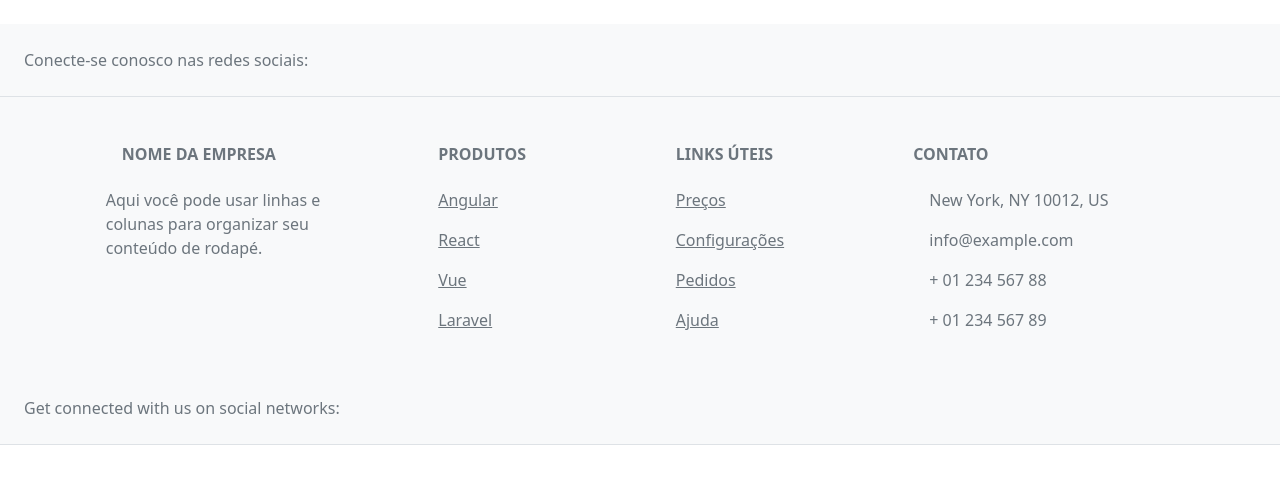
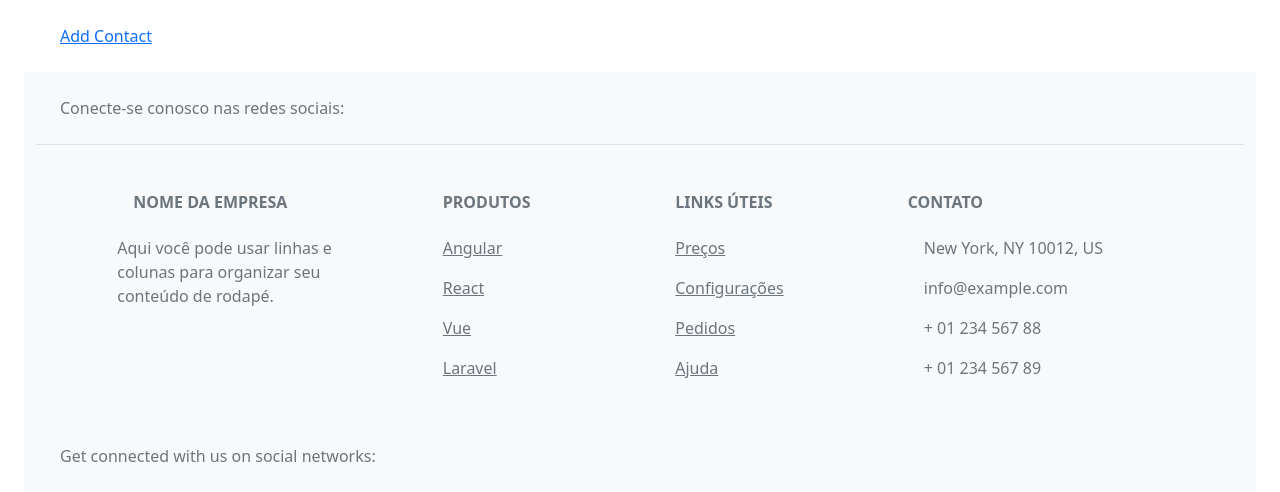
Before and after one commit to alac1984/hypermedia_systems_learning, a FastAPI app: template templates/contacts.html in a window 1280 px wide. Shown: the part 176-668 px from the top of the page. Run offline with FastAPI, Linux system fonts and the light colour scheme; the template is opened without the code that fills it, so the values that code supplies are empty; parts of the project's set-up code (start-up, migrations or seed data) failed here and were passed over.

Commit message:
Finished basic webapp contacts logic

```diff
--- a/templates/contacts.html
+++ b/templates/contacts.html
@@ -31,5 +31,5 @@
     {% endfor %}
     </tbody>
   </table>
-</div>
+  <div class="m-4"><a href="/contacts/new">Add Contact</a></div>
 {% endblock %}
```
